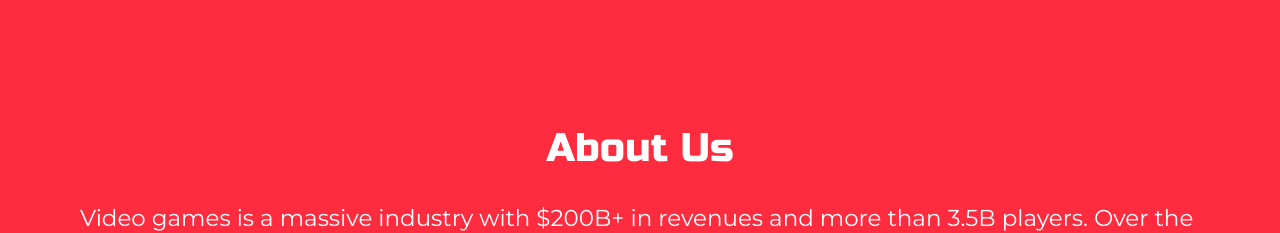
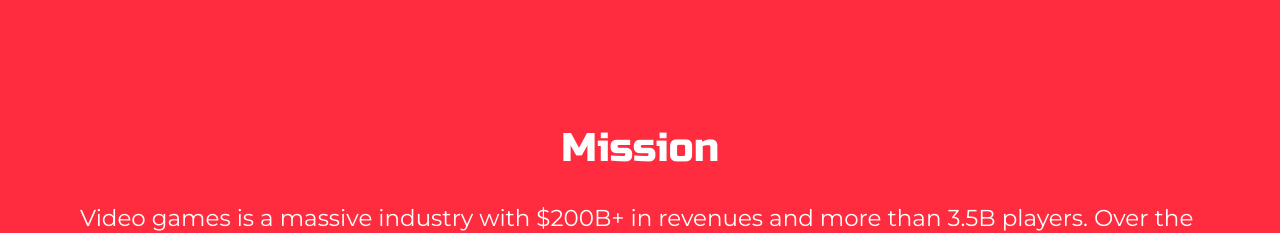
Before and after one commit to vatsal-vb/Jabali, a React (Vite) app: page / in a window 1280 px wide. Shown: the part 880-1113 px from the top of the page. Built offline with nearby package versions, Linux system fonts and the light colour scheme.

Commit message:
Update About.jsx
Mission

```diff
--- a/src/Components/About/About.jsx
+++ b/src/Components/About/About.jsx
@@ -3,7 +3,7 @@ import "./About.css";
 const About = () => {
     return (
         <div className="about-container">
-            <div className="heading-about">About Us</div>
+            <div className="heading-about">Mission</div>
             <div className="text-container">
                 <p className="paragraph">
                    Video games is a massive industry with $200B+ in revenues and more than 3.5B players. Over the last decades, the industry has grown and evolved through technological advances, including the shift to mobile, cloud computing, and new business and distribution models.
```
